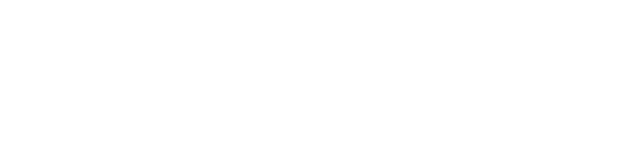
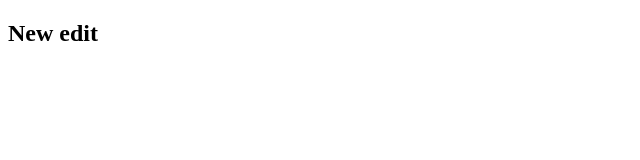
Before and after one commit to sarrammehdi/First_project, a plain HTML site: page New_branch_file.html in a window 1280 px wide. Shown: the whole page, without its empty margins (0-640 px from the left). Drawn offline with Linux system fonts and the light colour scheme.

Commit message:
Update New_branch_file.html

```diff
--- a/New_branch_file.html
+++ b/New_branch_file.html
@@ -8,7 +8,7 @@
 </head>
 
 <body>
-
+    <h2>New edit</h2>
 </body>
 
 </html>
```
